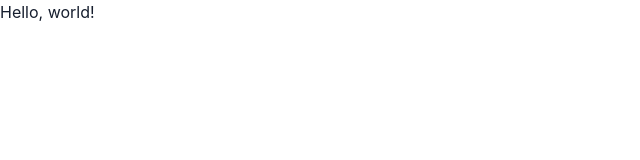
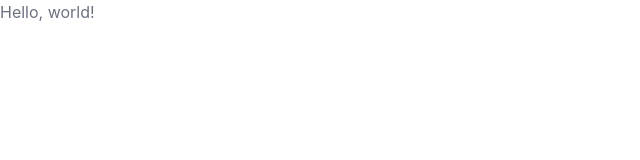
Before and after one commit to fikrirakala/hello, a website: page index.html in a window 1280 px wide. Shown: the full height of the page, 0-640 px from the left. Drawn offline with nearby package versions, Linux system fonts and the light colour scheme.

Commit message:
Updated: body color

```diff
--- a/scss/_variables.scss
+++ b/scss/_variables.scss
@@ -143,3 +143,10 @@
 	75vh: 75vh,
 	100vh: 100vh
 );
+
+
+// Body
+//
+// Settings for the `<body>` element.
+
+$body-color:    $gray-500;
```
Also changed, not shown: CHANGELOG.md, dist/css/theme.css, dist/css/theme.min.css, 2 other files.
